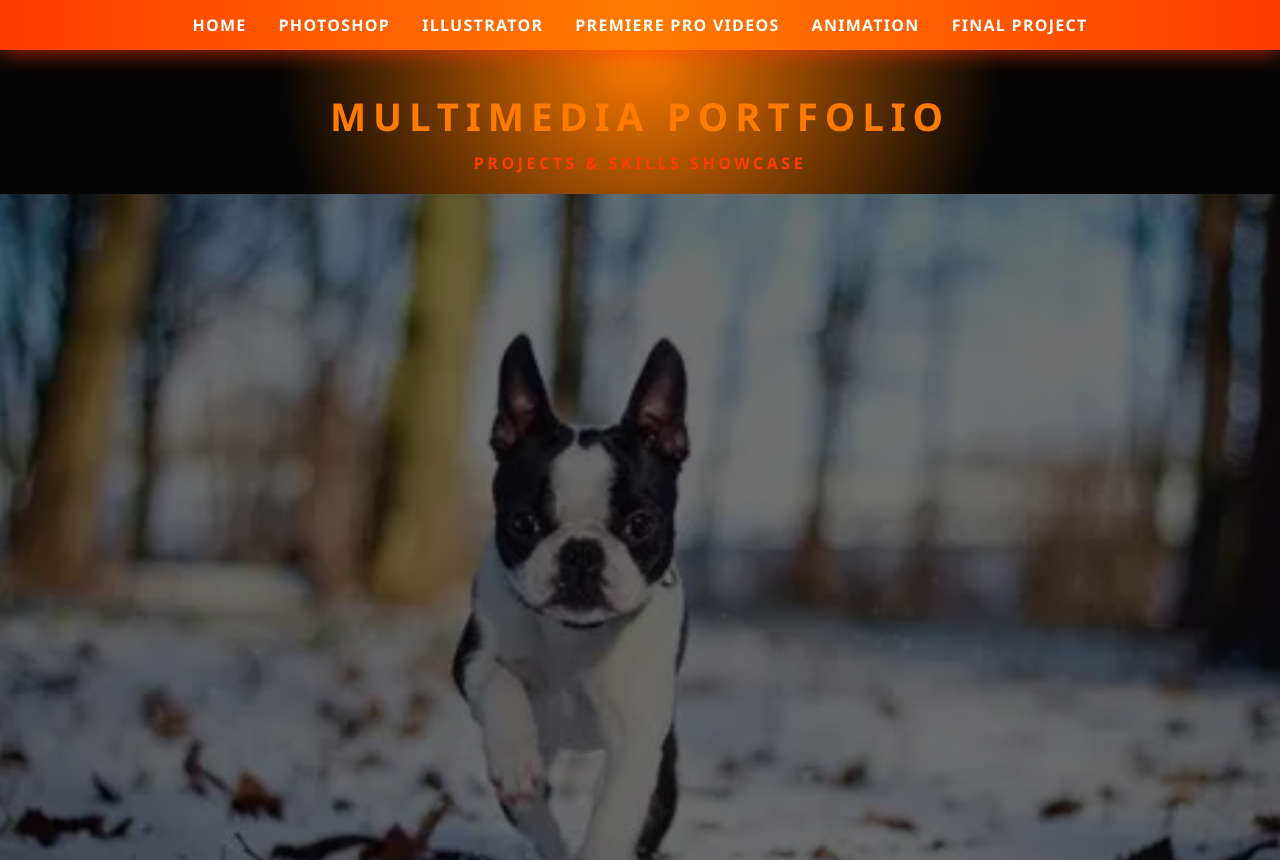
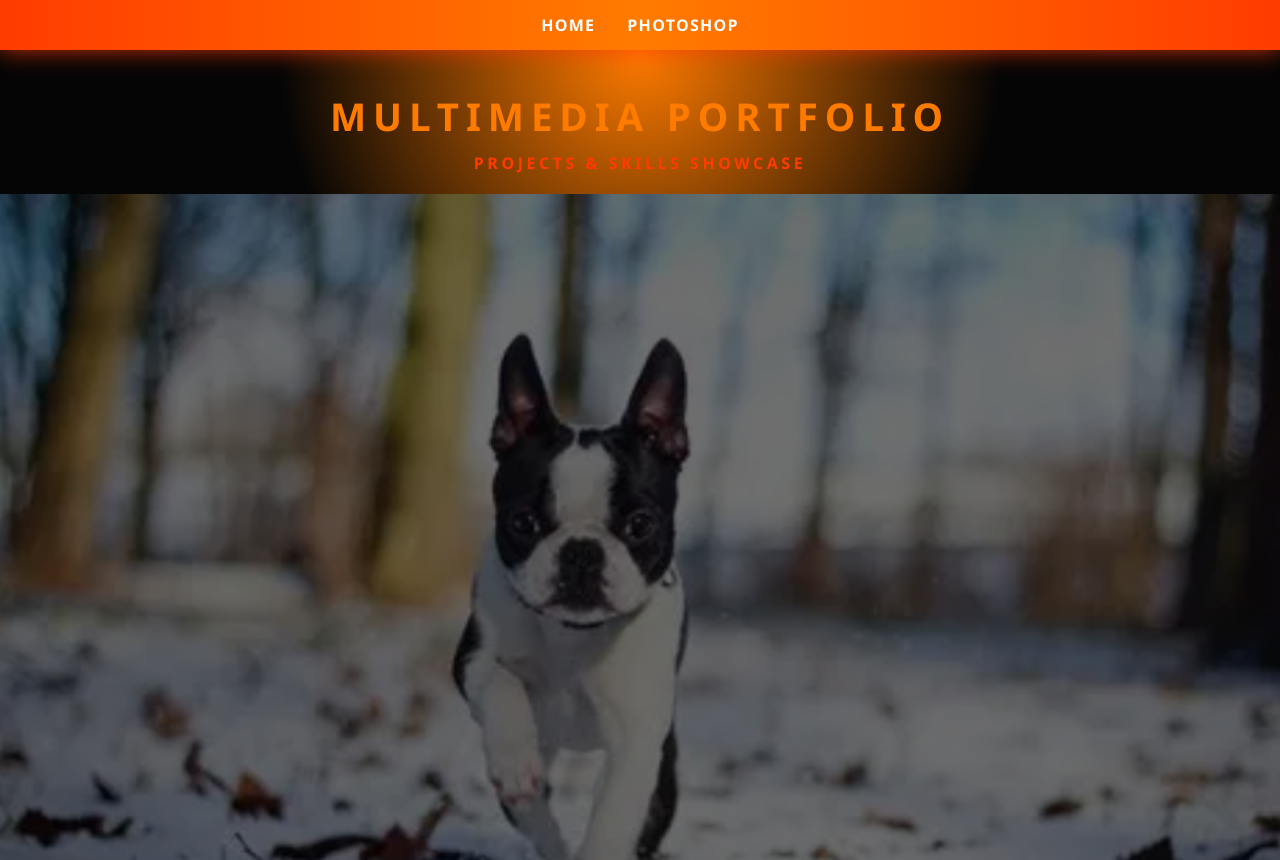
Before and after one commit to HalstonJ/MultimediaPortfolio, a plain HTML site: page index.html in a window 1280 px wide. Shown: the top 860 px of the page. Drawn offline with Linux system fonts and the light colour scheme.

Commit message:
Update index.html

```diff
--- a/index.html
+++ b/index.html
@@ -140,10 +140,7 @@ main {
 <nav>
     <a href="index.html">Home</a>
     <a href="photoshop.html">Photoshop</a>
-    <a href="illustrator.html">Illustrator</a>
-    <a href="premiere.html">Premiere Pro Videos</a>
-    <a href="animation.html">Animation</a>
-    <a href="final.html">Final Project</a>
+
 </nav>
 
 <section class="hero-title">
```
